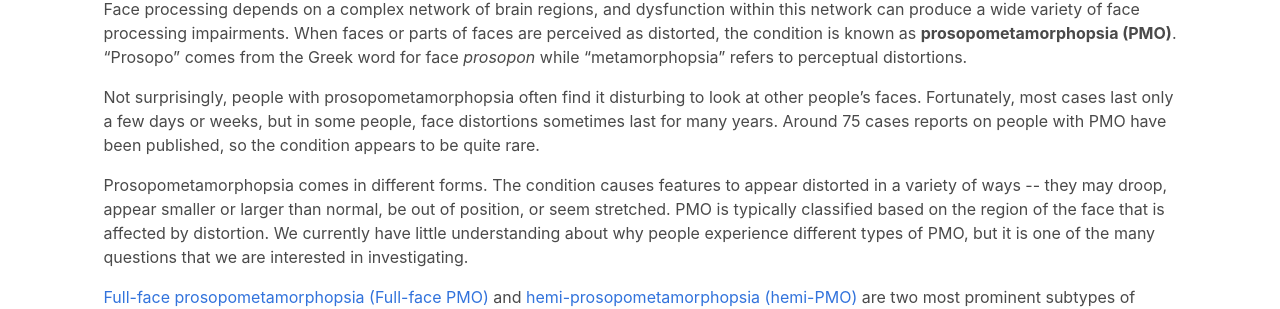
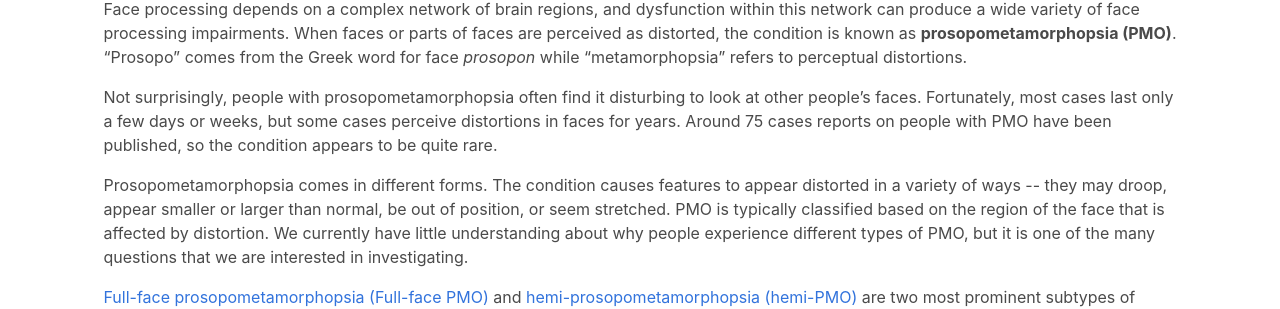
Before and after one commit to ryezyy11/hemiPMO.org, a Jekyll site: the page built from index.html, in a window 1280 px wide. Shown: the part 271-580 px from the top of the page. Built offline with Jekyll 4.4.1, drawn with Linux system fonts in a browser that asks for light colours.

Commit message:
Minor Mod in Index

```diff
--- a/index.html
+++ b/index.html
@@ -16,7 +16,7 @@ permalink: /
                 Face processing depends on a complex network of brain regions, and dysfunction within this network can produce a wide variety of face processing impairments. When faces or parts of faces are perceived as distorted, the condition is known as <b>prosopometamorphopsia (PMO)</b>. “Prosopo” comes from the Greek word for face <em>prosopon</em> while “metamorphopsia” refers to perceptual distortions.
             </p>
             <p>
-                Not surprisingly, people with prosopometamorphopsia often find it disturbing to look at other people’s faces. Fortunately, most cases last only a few days or weeks, but in some people, face distortions sometimes last for many years. Around 75 cases reports on people with PMO have been published, so the condition appears to be quite rare.
+                Not surprisingly, people with prosopometamorphopsia often find it disturbing to look at other people’s faces. Fortunately, most cases last only a few days or weeks, but some cases perceive distortions in faces for years. Around 75 cases reports on people with PMO have been published, so the condition appears to be quite rare.
             </p>
             <p>
                 Prosopometamorphopsia comes in different forms. The condition causes features to appear distorted in a variety of ways -- they may droop, appear smaller or larger than normal, be out of position, or seem stretched. PMO is typically classified based on the region of the face that is affected by distortion.  We currently have little understanding about why people experience different types of PMO, but it is one of the many questions that we are interested in investigating.
```
Also changed, not shown: 3 other files.
